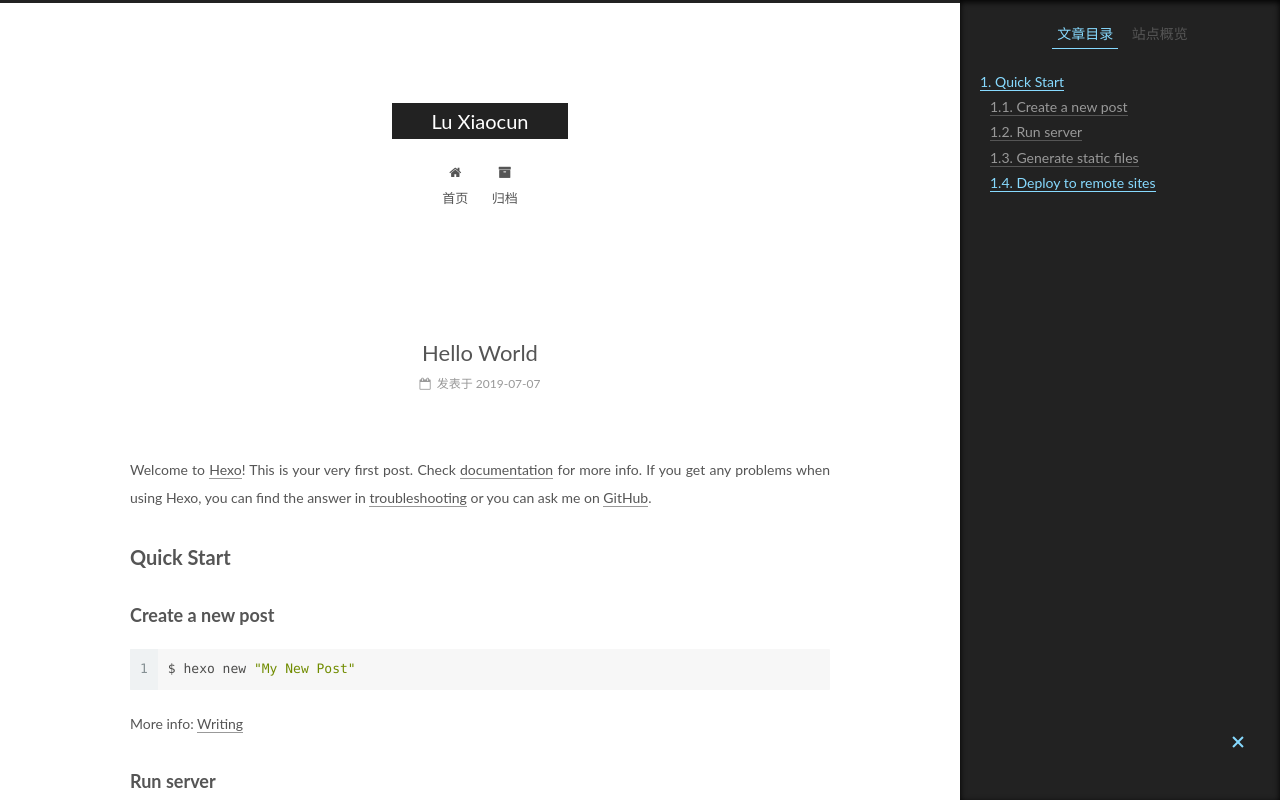
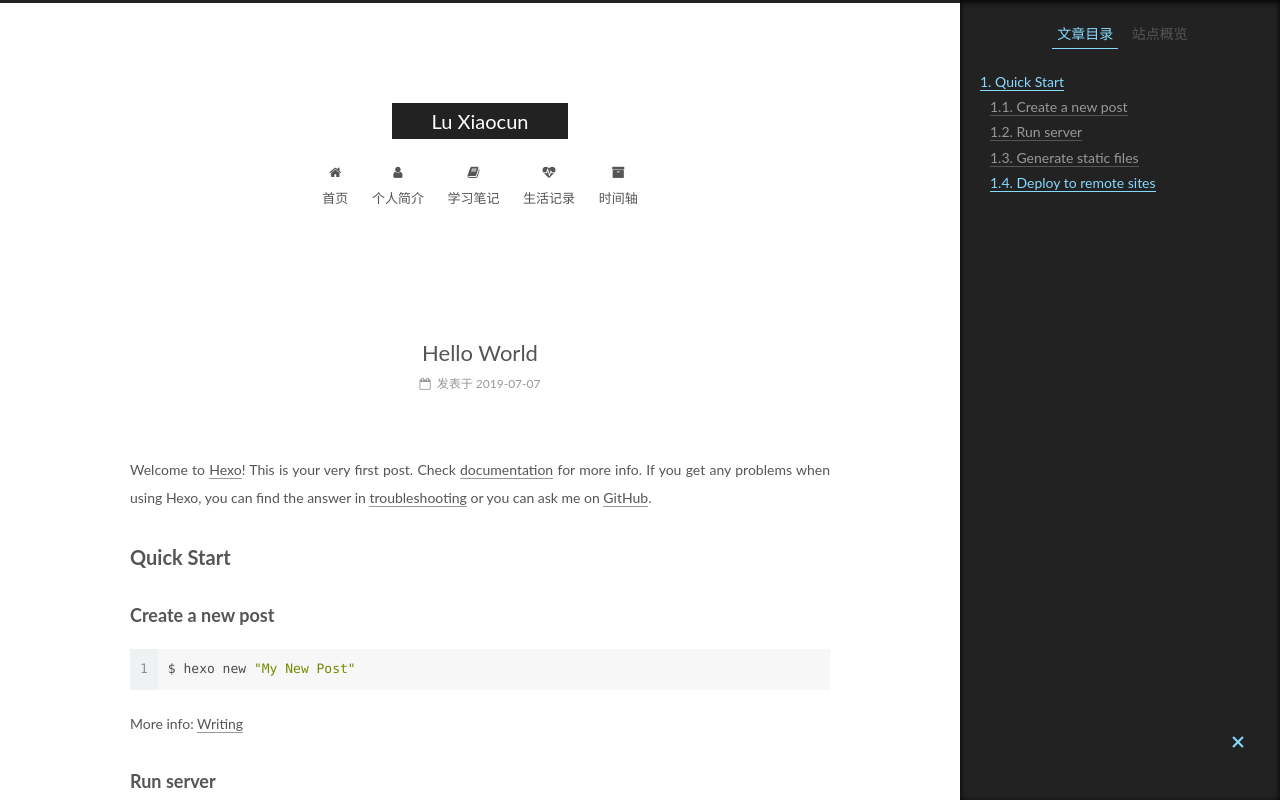
Before and after one commit to Janecxl/luxiaocun.github.com, a plain HTML site: page 2019/07/07/hello-world/index.html in a window 1280 px wide. Shown: the top 800 px of the page. Drawn offline with Linux system fonts and the light colour scheme.

Commit message:
Site updated: 2019-07-07 17:08:12

```diff
--- a/2019/07/07/hello-world/index.html
+++ b/2019/07/07/hello-world/index.html
@@ -190,12 +190,42 @@
         </li>
 
 
+        <li class="menu-item menu-item-about">
+          <a href="/luxiaocun.github.com/about/" rel="section">
+
+              <i class="menu-item-icon fa fa-fw fa-user"></i> <br>
+
+            个人简介
+          </a>
+        </li>
+
+
+        <li class="menu-item menu-item-notes">
+          <a href="/luxiaocun.github.com/notes/" rel="section">
+
+              <i class="menu-item-icon fa fa-fw fa-book"></i> <br>
+
+            学习笔记
+          </a>
+        </li>
+
+
+        <li class="menu-item menu-item-blog">
+          <a href="/luxiaocun.github.com/blog/" rel="section">
+
+              <i class="menu-item-icon fa fa-fw fa-heartbeat"></i> <br>
+
+            生活记录
+          </a>
+        </li>
+
+
         <li class="menu-item menu-item-archives">
           <a href="/luxiaocun.github.com/archives/" rel="section">
 
               <i class="menu-item-icon fa fa-fw fa-archive"></i> <br>
 
-            归档
+            时间轴
           </a>
         </li>
 
--- a/css/main.css
+++ b/css/main.css
@@ -1822,7 +1822,7 @@ pre .javascript .function {
   width: 4px;
   height: 4px;
   border-radius: 50%;
-  background: #536e78;
+  background: #ff9fff;
 }
 .links-of-blogroll {
   font-size: 13px;
```
Also changed, not shown: archives/2019/07/index.html (+31 -1 lines), archives/2019/index.html (+31 -1 lines), archives/index.html (+31 -1 lines), index.html (+31 -1 lines).
